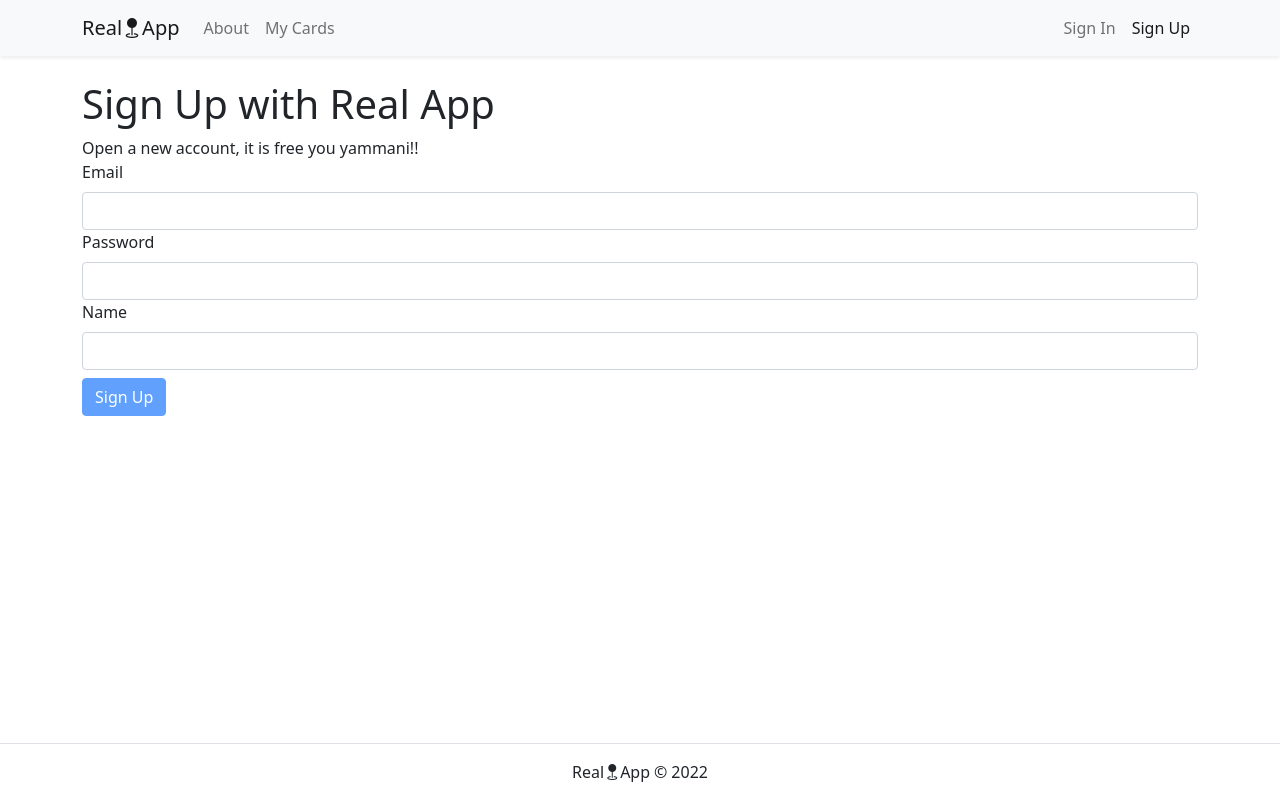
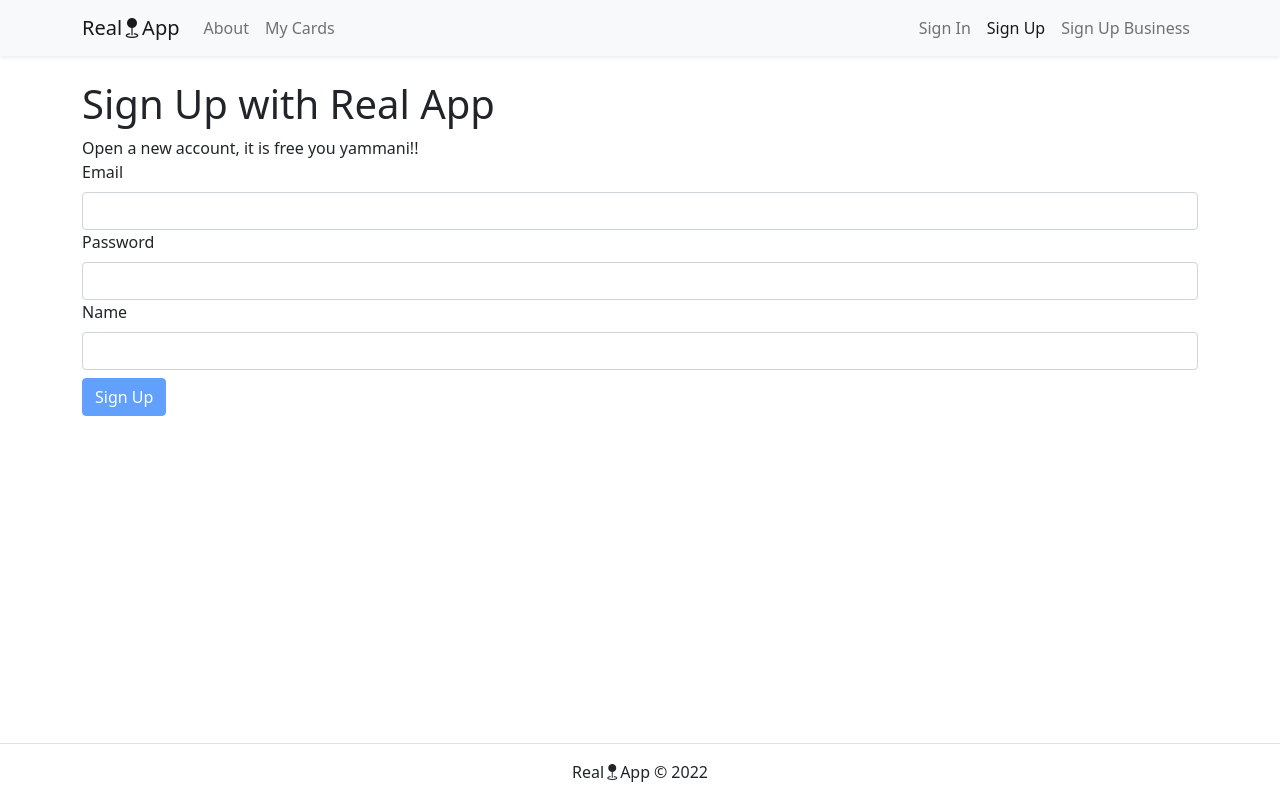
Before and after one commit to zadokdaniel/hackeru-react-project, a React (Create React App) app in the folder real-app/real-app-front/: page /signup in a window 1280 px wide. Built offline with nearby package versions, Linux system fonts and the light colour scheme.

Commit message:
set navigational links based on user state and redirect logged users from signin and signup

```diff
--- a/real-app/real-app-front/src/components/navbar.jsx
+++ b/real-app/real-app-front/src/components/navbar.jsx
@@ -1,6 +1,9 @@
 import { Link, NavLink } from "react-router-dom";
+import { useAuth } from "../context/auth.context";
 
 const Navbar = () => {
+  const { user } = useAuth();
+
   return (
     <nav
       className="navbar navbar-expand-sm navbar-light bg-light shadow-sm"
@@ -38,6 +41,14 @@ const Navbar = () => {
           </ul>
 
           <ul className="navbar-nav ms-auto mb-2 mb-sm-0">
+            {user ? (
+              <li className="nav-item">
+                <NavLink to="signout" className="nav-link">
+                  Sign Out
+                </NavLink>
+              </li>
+            ) : (
+              <>
                 <li className="nav-item">
                   <NavLink to="signin" className="nav-link">
                     Sign In
@@ -48,6 +59,13 @@ const Navbar = () => {
                     Sign Up
                   </NavLink>
                 </li>
+                <li className="nav-item">
+                  <NavLink to="signubiz" className="nav-link">
+                    Sign Up Business
+                  </NavLink>
+                </li>
+              </>
+            )}
           </ul>
         </div>
       </div>
--- a/real-app/real-app-front/src/components/signin.jsx
+++ b/real-app/real-app-front/src/components/signin.jsx
@@ -4,12 +4,12 @@ import PageHeader from "./common/pageHeader";
 import { useFormik } from "formik";
 import Input from "./common/Input";
 import formikValidateUsingJoi from "../utils/formikValidateUsingJoi";
-import { useNavigate } from "react-router-dom";
+import { Navigate, useNavigate } from "react-router-dom";
 import { useAuth } from "../context/auth.context";
 
 const SignIn = ({ redirect }) => {
   const navigate = useNavigate();
-  const { login } = useAuth();
+  const { user, login } = useAuth();
 
   const [error, setError] = useState("");
 
@@ -40,6 +40,10 @@ const SignIn = ({ redirect }) => {
       }
     },
   });
+
+  if (user) {
+    return <Navigate to="/" />;
+  }
 
   return (
     <>
--- a/real-app/real-app-front/src/components/signup.jsx
+++ b/real-app/real-app-front/src/components/signup.jsx
@@ -5,7 +5,7 @@ import { formikValidateUsingJoi } from "../utils/formikValidateUsingJoi";
 import Input from "./common/Input";
 import PageHeader from "./common/pageHeader";
 
-import { useNavigate } from "react-router-dom";
+import { Navigate, useNavigate } from "react-router-dom";
 import { useState } from "react";
 
 import { toast } from "react-toastify";
@@ -13,7 +13,7 @@ import { useAuth } from "../context/auth.context";
 
 const SignUp = ({ redirect }) => {
   const navigate = useNavigate();
-  const { createUser } = useAuth();
+  const { user, createUser } = useAuth();
 
   const [error, setError] = useState("");
 
@@ -48,6 +48,10 @@ const SignUp = ({ redirect }) => {
       }
     },
   });
+
+  if (user) {
+    return <Navigate to="/" />;
+  }
 
   return (
     <>
```
Lines whose indentation alone changed are shown as unchanged.
